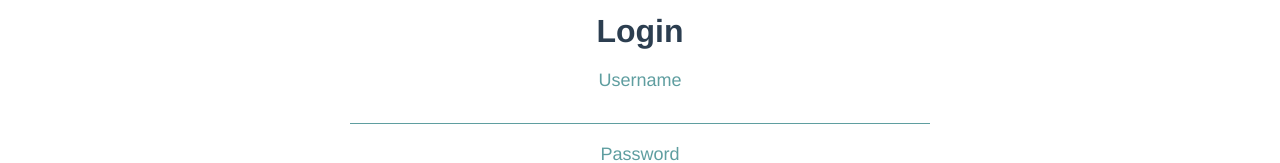
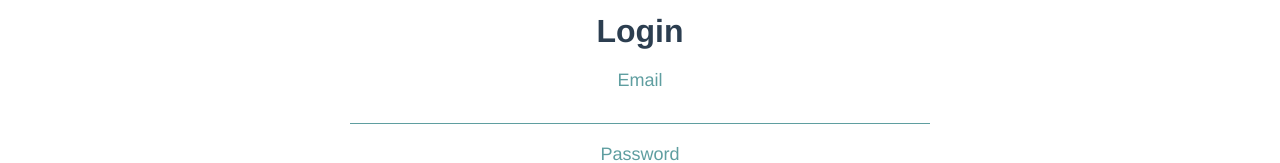
Before and after one commit to VladiSavova/Vue-project, a Vue app: page /login in a window 1280 px wide. Shown: the part 193-356 px from the top of the page. Built offline with nearby package versions, Linux system fonts and the light colour scheme.

Commit message:
vuex and axios installed and make required-touched validation

```diff
--- a/package.json
+++ b/package.json
@@ -8,11 +8,13 @@
     "lint": "vue-cli-service lint"
   },
   "dependencies": {
+    "axios": "^0.19.2",
     "core-js": "^3.6.4",
     "vue": "^2.6.11",
     "vue-router": "^3.1.6",
     "vuelidate": "^0.7.5",
-    "vuetify": "^2.2.20"
+    "vuetify": "^2.2.20",
+    "vuex": "^3.1.3"
   },
   "devDependencies": {
     "@vue/cli-plugin-babel": "~4.2.0",
--- a/src/components/Create.vue
+++ b/src/components/Create.vue
@@ -5,7 +5,7 @@
         <form @submit.prevent="create">
           <div class="form-group">
             <label for="title">Title:</label>
-            <input id="title" type="text" v-model="$v.title.$model" />
+            <input id="title" type="text" v-model="$v.title.$model"   @blur="$v.title.$touch" required/>
             <template v-if="$v.title.$error">
               <p class="alert" v-if="!$v.title.required">The title is required</p>
               <p class="alert" v-else-if="!$v.title.minLength">The title must be min 3 chars</p>
@@ -27,8 +27,8 @@
           </div>
 
           <div class="form-group">
-            <label for="imgUrl">Featured image url:</label>
-            <input id="imgUrl" type="url" v-model="$v.imgUrl.$model" />
+            <label for="imgUrl">Image Url</label>
+            <input id="imgUrl" type="url" v-model="$v.imgUrl.$model" @blur="$v.imgUrl.$touch" required />
             <template v-if="$v.imgUrl.$error">
               <p class="alert" v-if="!$v.imgUrl.required">The image url is required</p>
               <p class="alert" v-else-if="!$v.imgUrl.url">Not valid url</p>
@@ -36,8 +36,8 @@
           </div>
 
           <div class="form-group">
-            <label for="content">Content:</label>
-            <textarea id="content" v-model="$v.content.$model"></textarea>
+            <label for="content">Content </label>
+            <textarea id="content" v-model="$v.content.$model"  @blur="$v.content.$touch" required></textarea>
             <template v-if="$v.content.$error">
               <p class="alert" v-if="!$v.content.required">The content is required</p>
               <p class="alert" v-else-if="!$v.content.minLength">The contet must be min 64 chars</p>
--- a/src/components/authentication/Login.vue
+++ b/src/components/authentication/Login.vue
@@ -3,18 +3,18 @@
     <h1> Login </h1>
     <form @submit.prevent="login">
 
-      <div class="form-group">
-        <label for="username">Username</label>
-        <input id="username" type="text" v-model="$v.username.$model" />
-        <template v-if="$v.username.$error">
-          <p class="alert" v-if="!$v.username.required">The username is required</p>
-          <p class="alert" v-else-if="!$v.username.minLength">The username must be min 3 chars</p>
+          <div class="form-group">
+        <label for="email">Email</label>
+        <input id="email" type="email" v-model="$v.email.$model" @blur="$v.email.$touch" required/>
+        <template v-if="$v.email.$error">
+          <p class="alert" v-if="!$v.email.required">The email is required</p>
+          <p class="alert" v-else-if="!$v.email.email">Not valid email</p>
         </template>
       </div>
 
-      <div class="form-group">
+     <div class="form-group">
         <label for="password">Password</label>
-        <input id="password" type="password" v-model="$v.password.$model" />
+        <input id="password" type="password" v-model="$v.password.$model" @blur="$v.password.$touch" required />
         <template v-if="$v.password.$error">
           <p class="alert" v-if="!$v.password.required">The password is required</p>
           <p class="alert" v-else-if="!$v.password.minLength">Password must be minimum 6 symbols</p>
@@ -29,26 +29,22 @@
 
 <script>
 import { validationMixin } from "vuelidate";
-import {
-  required,
-  minLength,
-  maxLength,
-} from "vuelidate/lib/validators";
+import {  required, minLength, maxLength, email } from "vuelidate/lib/validators";
 
 export default {
   mixins: [validationMixin],
   data() {
     return {
-      username: "",
+      email: "",
       password: "",
 
     };
   },
 
   validations: {
-    username: {
+      email: {
       required,
-      minLength: minLength(3)
+      email
     },
     password: {
       required,
--- a/src/components/authentication/Register.vue
+++ b/src/components/authentication/Register.vue
@@ -5,7 +5,7 @@
 
       <div class="form-group">
         <label for="email">Email</label>
-        <input id="email" type="email" v-model="$v.email.$model" />
+        <input id="email" type="email" v-model="$v.email.$model"   @blur="$v.email.$touch" required/>
         <template v-if="$v.email.$error">
           <p class="alert" v-if="!$v.email.required">The email is required</p>
           <p class="alert" v-else-if="!$v.email.email">Not valid email</p>
@@ -14,16 +14,15 @@
 
       <div class="form-group">
         <label for="username">Username</label>
-        <input id="username" type="text" v-model="$v.username.$model" />
+        <input id="username" type="text" v-model="$v.username.$model"  @blur="$v.username.$touch" required />
         <template v-if="$v.username.$error">
           <p class="alert" v-if="!$v.username.required">The username is required</p>
           <p class="alert" v-else-if="!$v.username.minLength">The username must be min 3 chars</p>
         </template>
       </div>
-
       <div class="form-group">
         <label for="password">Password</label>
-        <input id="password" type="password" v-model="$v.password.$model" />
+        <input id="password" type="password" v-model="$v.password.$model" @blur="$v.password.$touch" required/>
         <template v-if="$v.password.$error">
           <p class="alert" v-if="!$v.password.required">The password is required</p>
           <p class="alert" v-else-if="!$v.password.minLength">Password must be minimum 6 symbols</p>
@@ -41,12 +40,7 @@
 
 <script>
 import { validationMixin } from "vuelidate";
-import {
-  required,
-  minLength,
-  maxLength,
-  email
-} from "vuelidate/lib/validators";
+import {  required, minLength, maxLength, email } from "vuelidate/lib/validators";
 
 export default {
   mixins: [validationMixin],
@@ -54,11 +48,9 @@ export default {
     return {
       username: "",
       email: "",
-      password: "",
-
+      password: ""
     };
   },
-
   validations: {
     username: {
       required,
@@ -74,6 +66,11 @@ export default {
       maxLength: maxLength(16)
     },
 
+  },
+  methods: {
+    register () {
+
+    }
   }
 };
 </script>
--- a/src/main.js
+++ b/src/main.js
@@ -2,6 +2,20 @@ import Vue from 'vue'
 import App from './App.vue'
 import vuetify from '@/plugins/vuetify' // path to vuetify export
 import router from '@/plugins/router' // path to router
+import axios from 'axios';
+
+
+const API_URL = "http://localhost:9999/api";
+
+axios.interceptors.request.use(
+  function(config) {
+    config.url = `${API_URL}/${config.url}`;
+    return config;
+  },
+  function(error) {
+    return Promise.reject(error);
+  }
+);
 
 Vue.config.productionTip = false
 
```
Also changed, not shown: src/routes.js (deleted, +0 -14 lines), src/store/index.js (added, +17 -0 lines), src/store/models/post.js (added), src/store/models/user.js (added), 1 other file (tests, documents, lock files or other folders).
